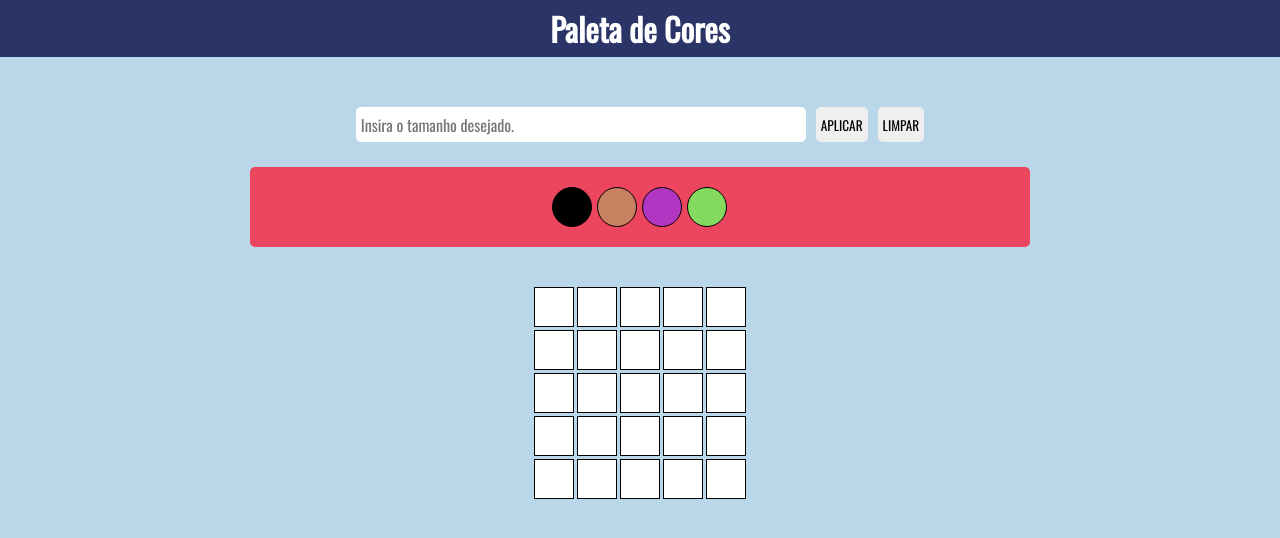
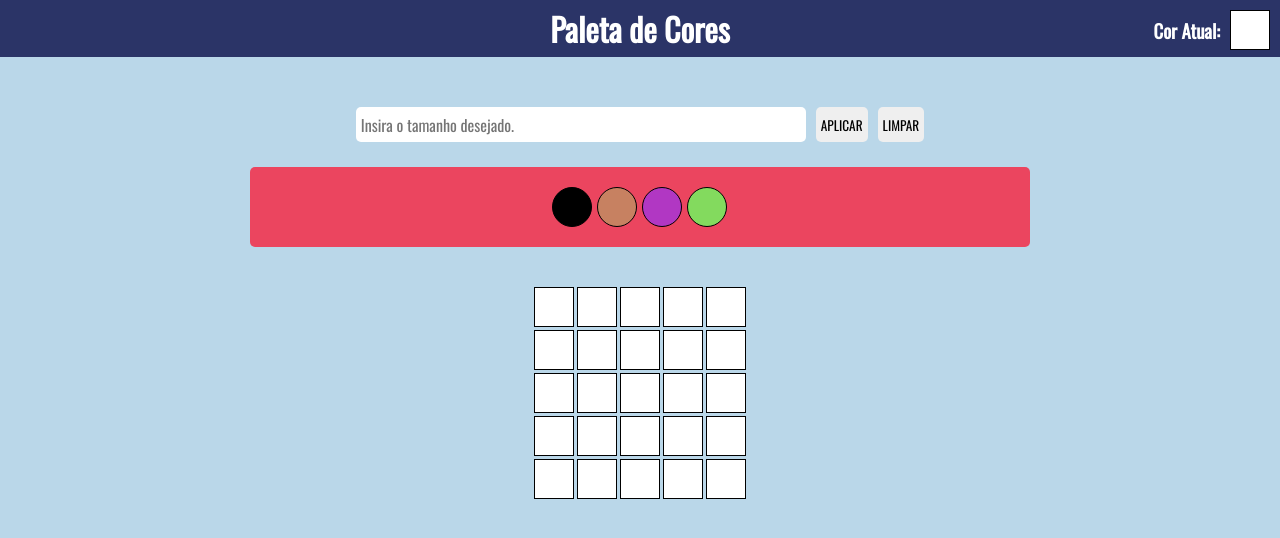
Before and after one commit to Cozmu/Pixels-Art-Whit-React, a React (Create React App) app: page / in a window 1280 px wide. Shown: the top 538 px of the page. Built offline with nearby package versions, Linux system fonts and the light colour scheme.

Commit message:
feat: add visualizador de cor atual

```diff
--- a/src/App.css
+++ b/src/App.css
@@ -1,9 +1,23 @@
 .header-container {
   width: 100%;
+  position: relative;
   text-align: center;
   background-color: #2B3467;
   padding: 5px;
   color: white;
+}
+
+.cor-atual-container {
+  position: absolute;
+  top: 0;
+  right: 0;
+  margin: 10px;
+  display: flex;
+  align-items: center;
+}
+
+.cor-atual-container h3 {
+  margin-right: 10px;
 }
 
 .conteudo {
--- a/src/App.js
+++ b/src/App.js
@@ -68,6 +68,13 @@ function App() {
     <main>
       <header className="header-container">
         <h1>Paleta de Cores</h1>
+        <section className="cor-atual-container">
+          <h3>Cor Atual:</h3>
+          <div
+            style={ { backgroundColor: targetColor } }
+            className="pixel"
+          />
+        </section>
       </header>
       <section className="conteudo">
         <div className="form-container">
```
